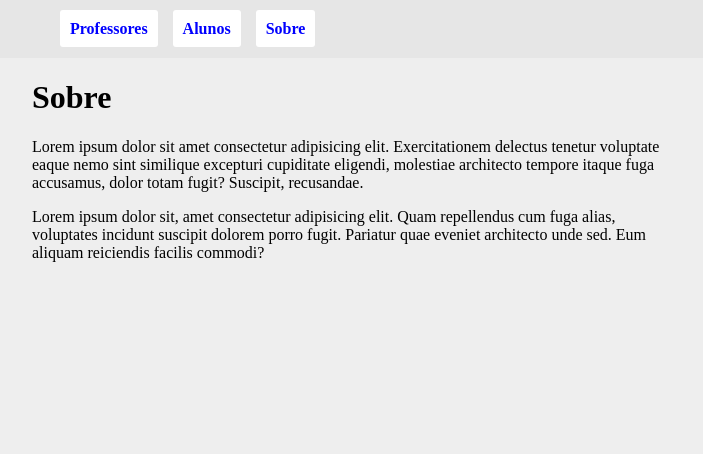
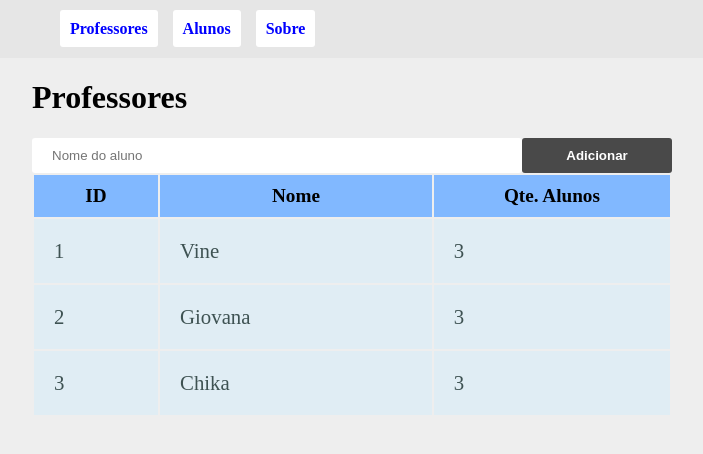
Before and after one commit to Faraday-F/project_school, a Vue app: page /#/professores in a window 1280 px wide. Shown: the top 454 px of the page, without its empty margins (288-991 px from the left). Built offline with nearby package versions, Linux system fonts and the light colour scheme; what vue-resource would draw is missing.

Commit message:
agora vai

```diff
--- a/package.json
+++ b/package.json
@@ -10,7 +10,8 @@
   "dependencies": {
     "core-js": "^3.8.3",
     "vue": "^2.6.14",
-    "vue-resource": "^1.5.3"
+    "vue-resource": "^1.5.3",
+    "vue-router": "^3.5.4"
   },
   "devDependencies": {
     "@babel/core": "^7.12.16",
--- a/src/App.vue
+++ b/src/App.vue
@@ -2,14 +2,14 @@
   <div id="app">
     <Nav></Nav>
     <div class="marginPrincipal">
-      <Sobre/>
+      <router-view></router-view>
     </div>
   </div>
 </template>
 
 <script>
 import Alunos from './components/Aluno/Alunos.vue'
-import Nav from './components/_Nav/_Nav.vue'
+import Nav from './components/_nav/Nav.vue'
 import Professor from './components/Professor/Professor.vue'
 import Sobre from './components/Sobre/Sobre.vue'
 
@@ -105,6 +105,10 @@ table {
   width: 100%;
 }
 
+table tr td:hover {
+  background-color: aqua;
+}
+
 .header {
   justify-items: center;
   background-color: #eee;
@@ -119,7 +123,7 @@ table tr td{
   color: #3e5252;
 }
 
-table tr td:hover {
+/table tr td:hover {
   padding: 20px;
   font-size: 1.3em;
   background-color: #6ec6f5;
@@ -139,4 +143,6 @@ table thead th {
 
 
 
+
+
 </style>
--- a/src/components/Aluno/Alunos.vue
+++ b/src/components/Aluno/Alunos.vue
@@ -28,6 +28,7 @@
       </thead>
       <tbody v-if="alunos.length">
         <tr v-for="(aluno, index) in alunos" :key="index">
+
           <td>{{aluno.id}}</td>
           <td>{{aluno.nome}}</td>
           <!--th>{{aluno.sobrenome}}</!--th-->
--- a/src/components/Professor/Professor.vue
+++ b/src/components/Professor/Professor.vue
@@ -23,9 +23,9 @@
         <th class="opt">Qte. Alunos</th>
       </thead>
       <tbody v-if="professores.length">
-        <tr v-for="(professor, index) in professores" :key="index">
+        <tr v-for="(professor, index) in professores" :key="index" class="cel">
           <td>{{ professor.id }}</td>
-          <td>{{ professor.nome }}</td>
+           <router-link to="/alunos" tag="td" style="cursor: pointer">{{ professor.nome }}</router-link>
           <!--th>{{professor.sobrenome}}</!--th-->
           <td>
             3
--- a/src/components/_Nav/_Nav.vue
+++ b/src/components/_nav/Nav.vue
@@ -1,9 +1,9 @@
 <template>
     <div class="barraTop">
         <nav>
-            <a href="">Professores</a>
-            <a href="">Alunos</a>
-            <a href="">Sobre</a>
+            <router-link to="/Professores">Professores</router-link>
+            <router-link to="/alunos">Alunos</router-link>
+            <router-link to="/sobre">Sobre</router-link>
         </nav>
     </div>
 </template>
--- a/src/main.js
+++ b/src/main.js
@@ -1,11 +1,14 @@
 import Vue from 'vue'
 import App from './App.vue'
 import VueResource from 'vue-resource'
+import router from './router'
 
 Vue.config.productionTip = false;
 Vue.use(VueResource);
 
 
+
 new Vue({
+  router,
   render: h => h(App),
 }).$mount('#app')
--- /dev/null
+++ b/src/router.js
@@ -0,0 +1,33 @@
+import Vue from 'vue';
+import Router from 'vue-router';
+import Alunos from './components/Aluno/Alunos.vue'
+import Professor from './components/Professor/Professor.vue'
+import Sobre from './components/Sobre/Sobre.vue'
+
+
+Vue.use(Router);
+
+export default new Router({
+    routes: [
+        {
+            path: '/professores',
+            nome: 'Professores',
+            component: Professor
+
+        },
+        {
+            path: '/alunos',
+            nome: 'Alunos',
+            component: Alunos
+
+        },
+        {
+            path: '/sobre',
+            nome: 'Sobre',
+            component: Sobre
+
+        }
+
+    ]
+
+})
```
Also changed, not shown: 1 other file (tests, documents, lock files or other folders).
